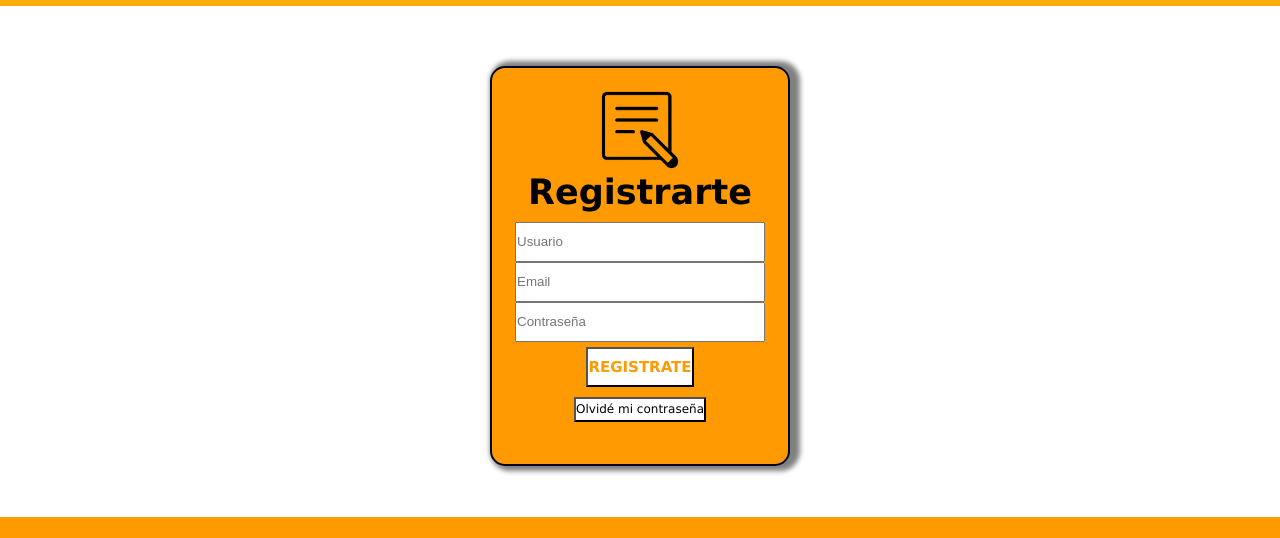
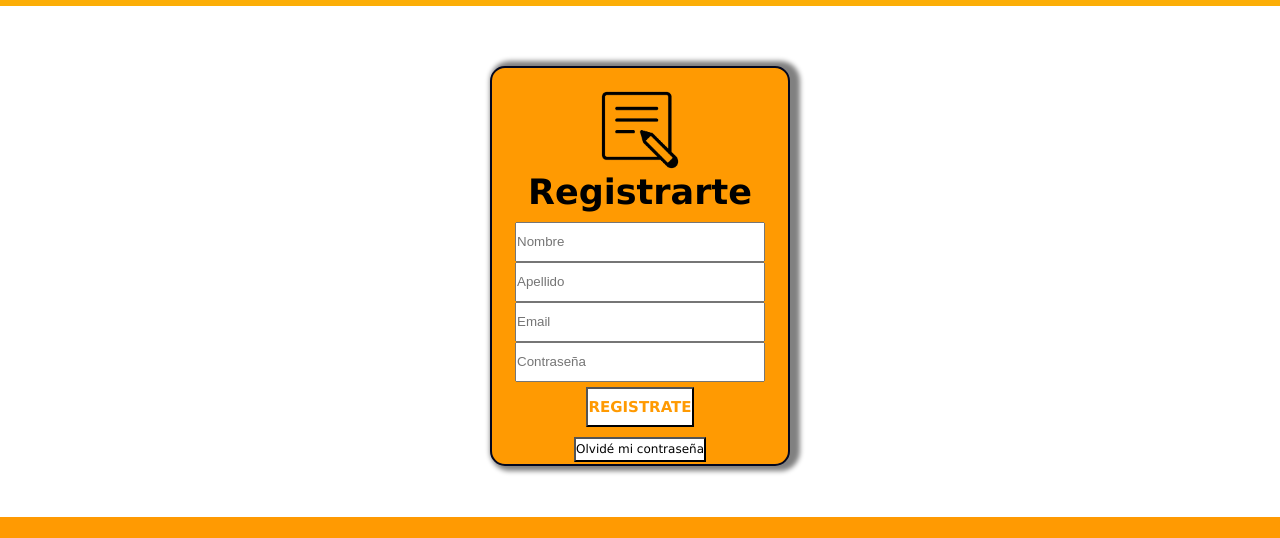
Before and after one commit to JDdavilah/Proyecto-integrador, a plain HTML site: page registrarte.html in a window 1280 px wide. Shown: the part 94-632 px from the top of the page. Drawn offline with Linux system fonts and the light colour scheme.

Commit message:
correccion register box

```diff
--- a/registrarte.html
+++ b/registrarte.html
@@ -46,7 +46,8 @@
                     <label class="INICIARSESION" for="iniciarSesion">Registrarte</label>
                 </div>
                 <div>
-                    <input class="caja" type="text" placeholder="Usuario">
+                    <input class="caja" type="text" placeholder="Nombre">
+                    <input class="caja" type="text" placeholder="Apellido">
                     <input class="caja" type="email" placeholder="Email">
                     <input class="caja" type="password" placeholder="Contraseña">
                 </div>
```
